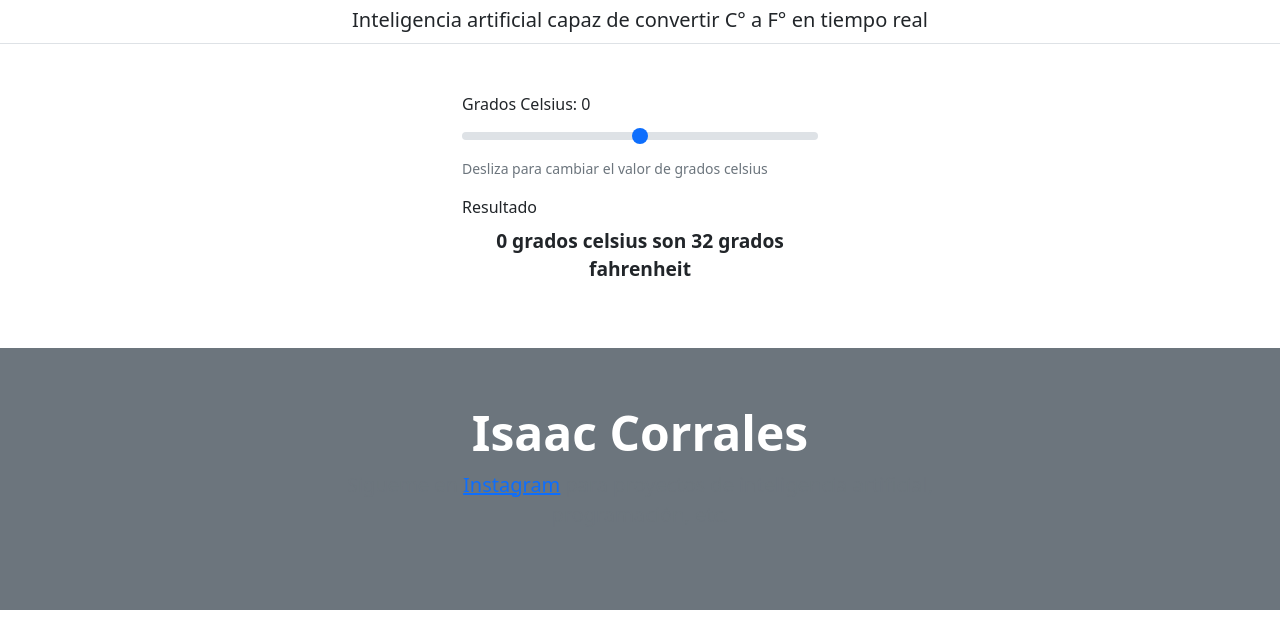
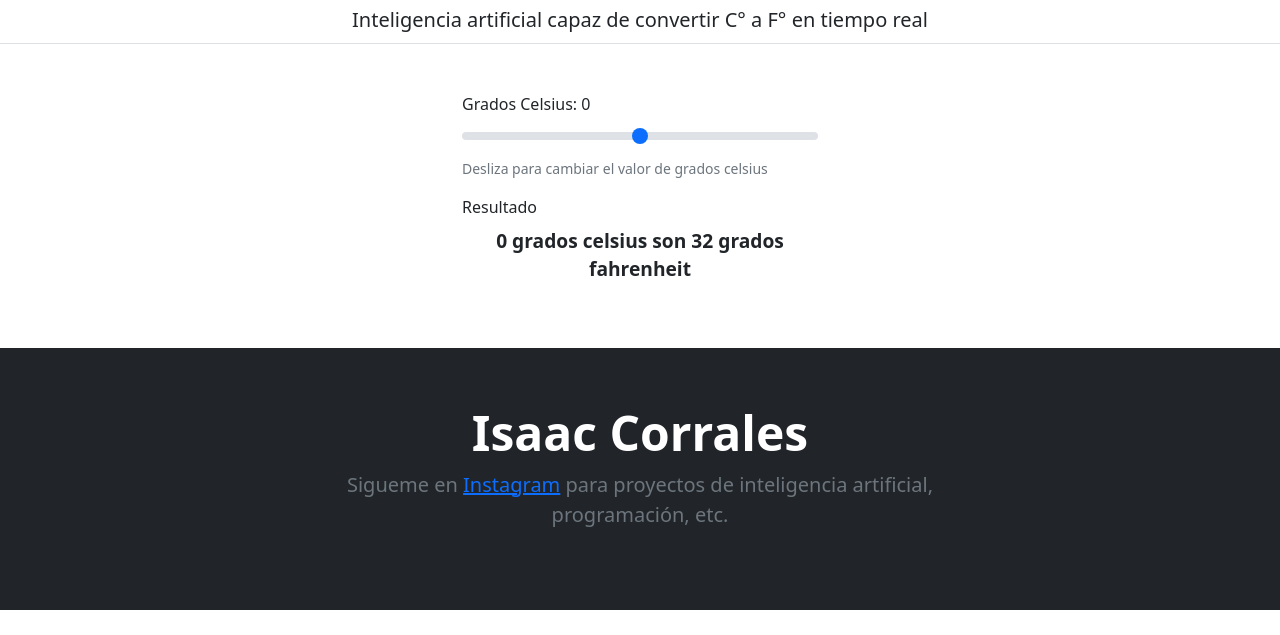
Before and after one commit to IsaacBC08/RN-C-F, a plain HTML site: page index.html in a window 1280 px wide. Shown: the part 165-800 px from the top of the page. Drawn offline with nearby package versions, Linux system fonts and the light colour scheme; a script that the page names is missing.

Commit message:
Update index.html

```diff
--- a/index.html
+++ b/index.html
@@ -53,7 +53,7 @@
 
       <div class="b-example-divider"></div>
 
-      <div class="bg-secondary text-secondary mt-5 px-4 py-2 text-center">
+      <div class="bg-dark text-secondary mt-5 px-4 py-2 text-center">
         <div class="py-5">
           <h1 class="display-5 fw-bold text-white">Isaac Corrales</h1>
           <div class="col-lg-6 mx-auto">
```
